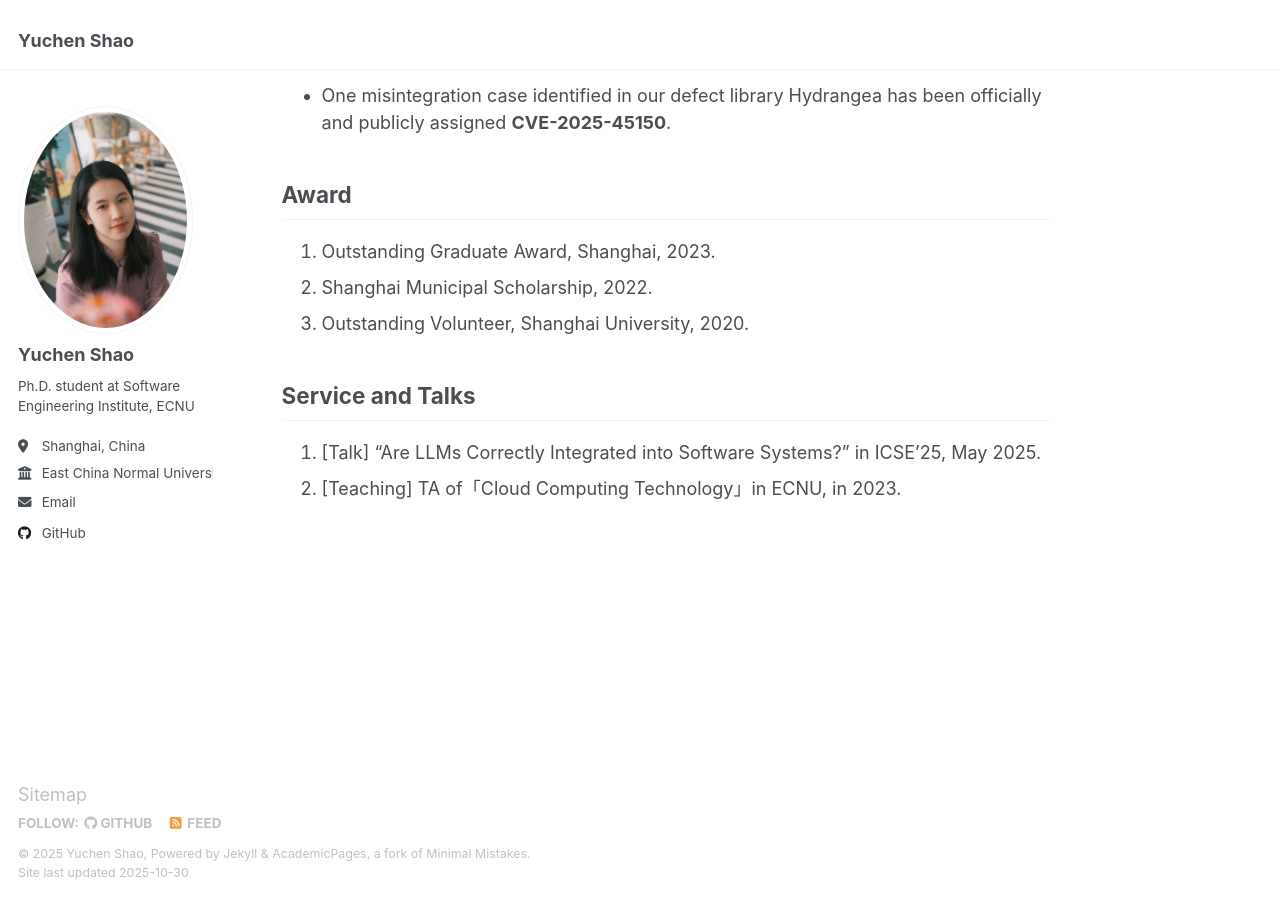
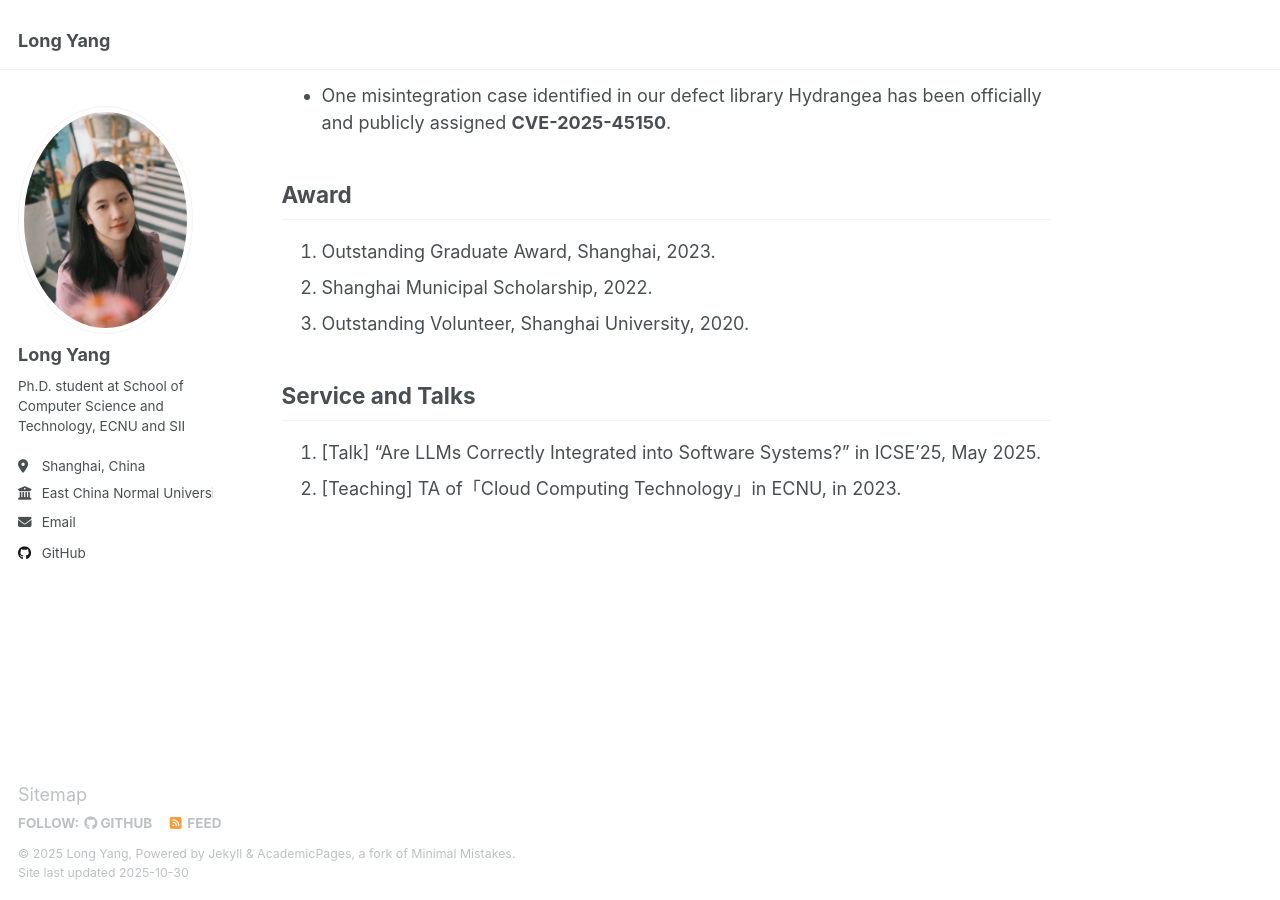
Before and after one commit to longyang12/longyang12.github.io, a Jekyll site: the page built from _pages/about.md, in a window 1280 px wide and 900 px high, scrolled down 913 px. Built offline with Jekyll 4.4.1, drawn with Linux system fonts in a browser that asks for light colours.

Commit message:
Update _config.yml

```diff
--- a/_config.yml
+++ b/_config.yml
@@ -9,11 +9,11 @@
 # Basic Site Settings
 locale                   : "en-US"
 site_theme               : "default"
-title                    : "Yuchen Shao"
+title                    : "Long Yang"
 title_separator          : "-"
-name                     : &name "Yuchen Shao"
-description              : &description "Ph.D. student at Software Engineering Institute, ECNU and SII"
-url                      : https://ycshao12.github.io # the base hostname & protocol for your site e.g. "https://[your GitHub username].github.io"
+name                     : &name "Long Yang"
+description              : &description "Ph.D. student at School of Computer Science and Technology, ECNU and SII"
+url                      : https://longyang12.github.io # the base hostname & protocol for your site e.g. "https://[your GitHub username].github.io"
 baseurl                  : "" # the subpath of your site, e.g. "/blog"
 repository               : "academicpages/academicpages.github.io"
 
@@ -23,14 +23,14 @@ repository               : "academicpages/academicpages.github.io"
 author:
   # Biographic information
   avatar           : "profile.png"
-  name             : "Yuchen Shao"
+  name             : "Long Yang"
   pronouns         : # example: "she/her"
-  bio              : "Ph.D. student at Software Engineering Institute, ECNU"
+  bio              : "Ph.D. student at School of Computer Science and Technology, ECNU and SII"
   location         : "Shanghai, China"
   employer         : "East China Normal University"
   address          : "3663 Zhongshan Rd. (N), Shanghai, China"
   uri              : # URL
-  email            : "ycshao@stu.ecnu.edu.cn"
+  email            : "longyang@stu.ecnu.edu.cn"
 
   # Academic websites
   arxiv            : # URL - Update with the correct link to your profile
```
